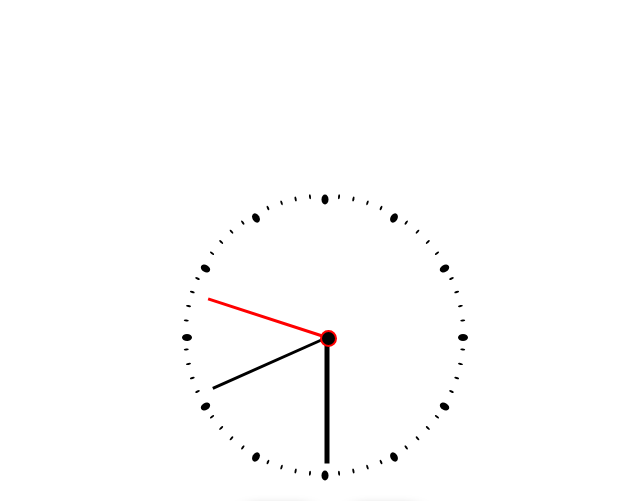
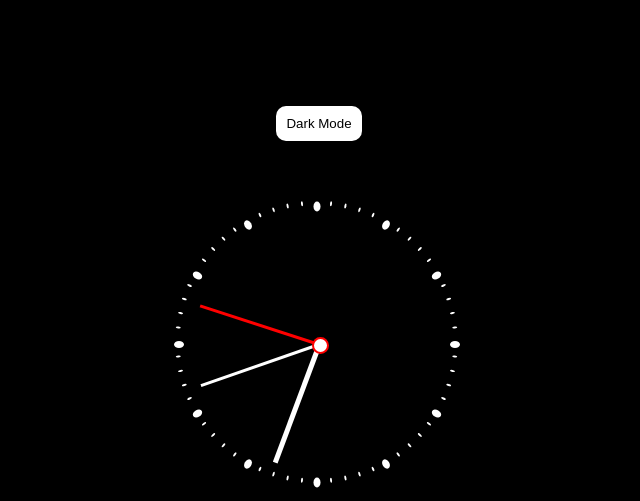
Before and after one commit to MERTULAS/JSprojects, a plain HTML site: page JS-clock-v2/index.html in a window 1280 px wide. Shown: the top 501 px of the page, without its empty margins (321-961 px from the left). Drawn offline with Linux system fonts and the light colour scheme.

Commit message:
version updated 2.0

```diff
--- a/JS-clock-v2/script.js
+++ b/JS-clock-v2/script.js
@@ -1,5 +1,8 @@
 const body = document.querySelector("body");
 const clock = document.createElement("div");
+const themeChanger = document.createElement("button");
+themeChanger.innerHTML = "Dark Mode";
+themeChanger.className = "themeChanger";
 clock.className = "clock";
 const inClock = document.createElement("div");
 inClock.className = "inClock";
@@ -17,10 +20,30 @@ const digital = document.createElement("div");
 digital.className = "digitalDiv";
 const date = document.createElement("div");
 date.className = "date";
-body.append(clock, digital, date);
+body.append(themeChanger, clock, digital, date);
+
 const days = ["Sunday", "Monday", "Tuesday", "Wednesday", "Thursday", "Friday", "Saturday"];
+
 const months = ["January", "February", "March", "April", "May", "June", "July", "August", "September", "October", "November", "December"];
 
+const themeColors = {
+    "black":{
+        "bodyBg":"black",
+        "buttonBg":"white",
+        "buttonText":"black",
+        "clockPartsBg":"white",
+        "commasTextsColor":"white",
+        "allTextsColor":"white"
+    },
+    "white":{
+        "bodyBg":"white",
+        "buttonBg":"black",
+        "buttonText":"white",
+        "clockPartsBg":"black",
+        "commasTextsColor":"black",
+        "allTextsColor":"black"
+    }
+};
 digital.innerHTML =
     `
         <div class="hourDigital"></div>
@@ -50,19 +73,16 @@ class Clock{
 
     rotateSec(){
         let rotateSecDeg = (this.sec * 360)/60 + 90;
-        console.log(this.sec, rotateSecDeg);
         second.style.transform = `rotate(${rotateSecDeg}deg)`;
     }
 
     rotateMin(){
-        let rotateMinDeg = (this.min * 360)/60 + 90;
-        console.log(this.min, rotateMinDeg);
+        let rotateMinDeg = (this.min * 360)/60 + 90 + (this.sec * 6)/60;
         minute.style.transform = `rotate(${rotateMinDeg}deg)`;
     }
 
     rotateHr(){
-        let rotateHrDeg = (this.hr * 360)/12 + 90;
-        console.log(this.hr, rotateHrDeg);
+        let rotateHrDeg = (this.hr * 360)/12 + 90 + (this.min * 30)/60;
         hour.style.transform = `rotate(${rotateHrDeg}deg)`;
     }
 
@@ -95,5 +115,11 @@ setInterval(() => {
     rotates.rotateHr();
     rotates.digital();
     rotates.dateString();
-    console.log(hour, minute, second);
 }, 1000);
+
+themeChanger.onclick = function(){
+    let desiredTheme = getComputedStyle(this).getPropertyValue("--buttonBg");
+Object.keys(themeColors[desiredTheme]).forEach(attribute => {
+        document.documentElement.style.setProperty(`--${attribute}`, themeColors[desiredTheme][attribute]);
+    });
+};
--- a/JS-clock-v2/style.css
+++ b/JS-clock-v2/style.css
@@ -1,14 +1,21 @@
 html, body{width:100%;
     height:100%;
-    background:white;}
+    background: var(--bodyBg);
+    margin: 0;}
+*{transition: background 0.5s;}
 body{display:flex;
     flex-direction: column;
     justify-content:center;
     align-items:center;}
-:root{--height:3px;}
+:root{--height:3px;
+    --bodyBg:black;
+    --buttonBg:white;
+    --buttonText: black;
+    --clockPartsBg:white;
+    --commasTextsColor: white;
+    --allTextsColor:white;}
 .clock{width:300px;
     height:300px;
-    background:white;
     border-radius:50%;
     position:relative;
     display: flex;
@@ -16,17 +23,15 @@ body{display:flex;
     align-items: center;}
 .inClock{width:250px;
     height:250px;
-    background:white;
     border-radius:50%;
     position:relative;}
 .hour{width:50%;
     height:calc(var(--height) + 2px);
-    background:black;
     left:0;}
 .minute{width:50%;
     height:var(--height);
-    background:black;
     left:0;}
+.hour, .minute, .center, .nums{background:var(--clockPartsBg)}
 .second{width:50%;
     height:var(--height);
     background:red;
@@ -35,7 +40,6 @@ body{display:flex;
     width:calc(var(--height) + 10px);
     height:calc(var(--height) + 10px);
     top:calc(50% - var(--height)/2 - 3px);
-    background:black;
     left:calc(50% - var(--height)/2 - 6px);
     border-radius:50%;
     border: 2px solid red;}
@@ -45,7 +49,6 @@ body{display:flex;
     transform-origin:100%;}
 .nums{width:10px;
     height:7px;
-    background:black;
     position:absolute;
     left:5px;
     top: 50%;
@@ -60,13 +63,13 @@ body{display:flex;
 .digitalDiv{width: 200px;
     height: 80px;
     display: flex;
-    color:black;
+    color:var(--commasTextsColor);
     font-size:50px;
     align-items: center;
     margin: 20px;}
 .hourDigital, .minDigital{width:50%;
     height: 100%;
-    background-color: rgb(49, 47, 47);
+    background-color:rgb(49, 47, 47);
     margin: 8px;
     font-size:50px;
     display:flex;
@@ -79,7 +82,8 @@ body{display:flex;
     height: fit-content;
     display: flex;
     letter-spacing: 3px;
-    font-weight: 600;}
+    font-weight: 600;
+    color:var(--allTextsColor)}
 .date > *{margin:5px;
     text-transform: uppercase;}
 #date{background:gray;
@@ -90,3 +94,10 @@ body{display:flex;
     margin: 0;
     width: 28px;
     height: 28px;}
+.themeChanger{padding:10px;
+    color: var(--buttonText);
+    background: var(--buttonBg);
+    margin-top:-55px;
+    margin-bottom: 50px;
+    border: none;
+    border-radius:10px}
```
